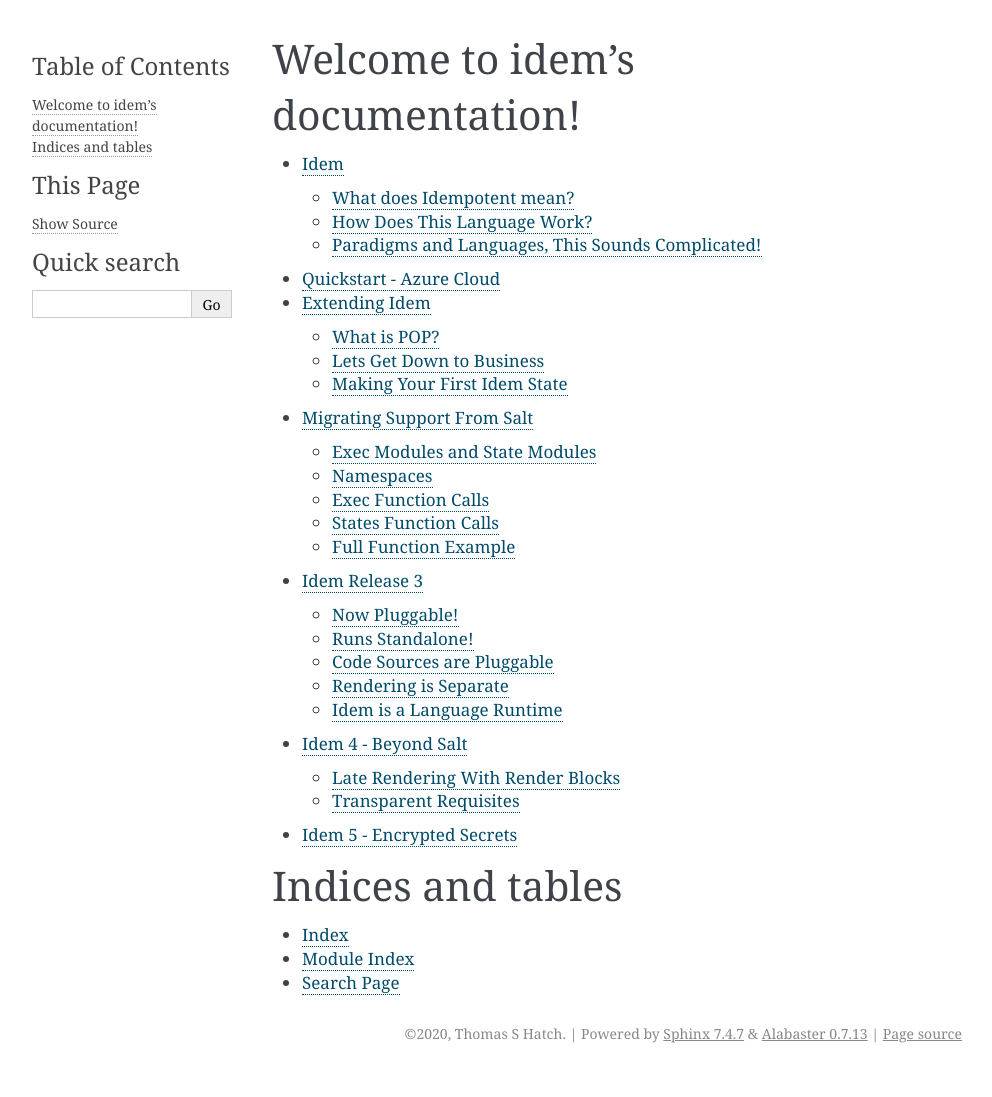
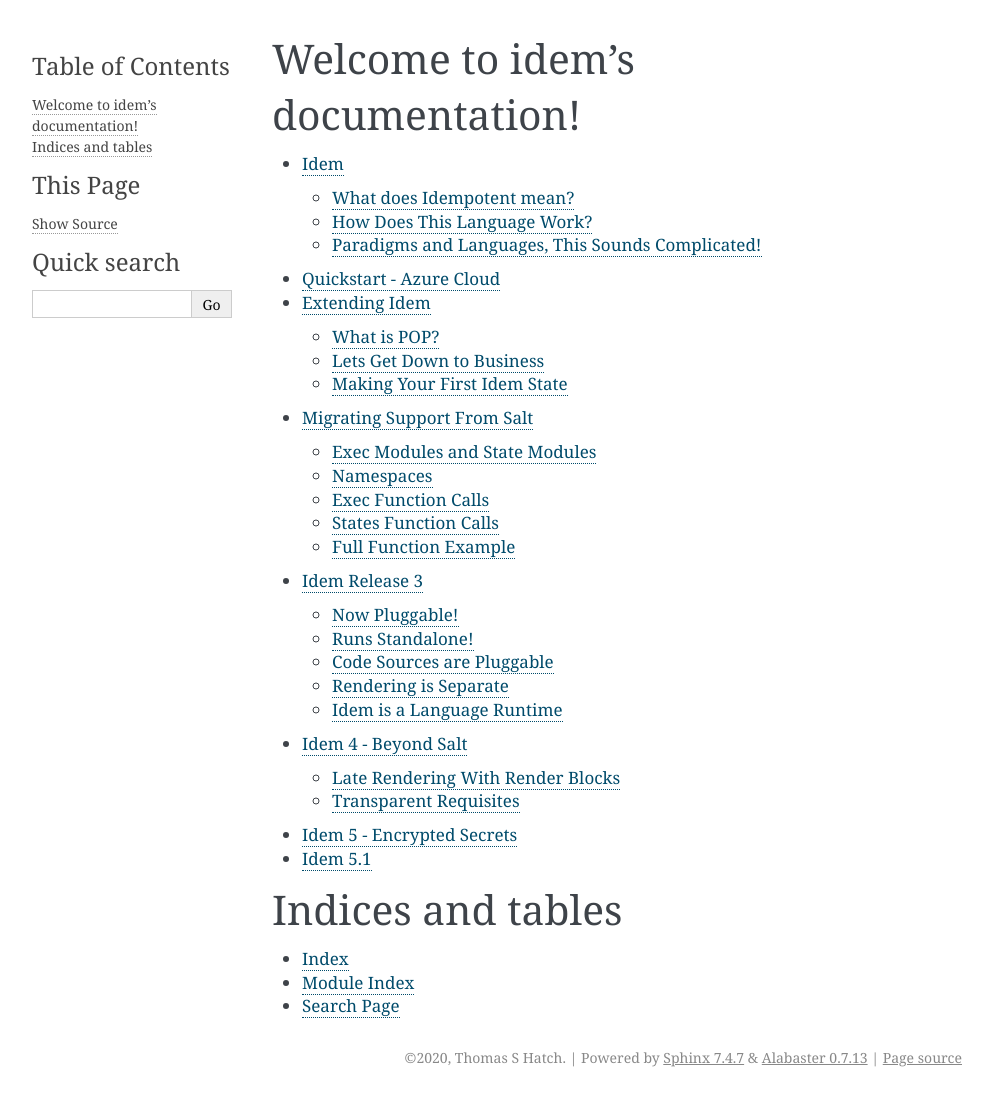
Before and after one commit to vmware-archive/idem, a Sphinx documentation site: the page built from docs/index.rst, in a window 1280 px wide. Shown: the whole page, without its empty margins (148-1140 px from the left). Built offline with Sphinx 7.4.7, drawn with Linux system fonts in a browser that asks for light colours; before the commit the page ends 1073 px from its top, so only the background shows below that.

Commit message:
Prep release 5.1

```diff
--- a/docs/conf.py
+++ b/docs/conf.py
@@ -24,9 +24,9 @@ copyright = '2020, Thomas S Hatch'
 author = 'Thomas S Hatch'
 
 # The short X.Y version
-version = '5'
+version = '5.1'
 # The full version, including alpha/beta/rc tags
-release = '5'
+release = '5.1'
 
 
 # -- General configuration ---------------------------------------------------
--- a/idem/version.py
+++ b/idem/version.py
@@ -1 +1 @@
-version = '5'
+version = '5.1'
```
Also changed, not shown: docs/releases/5.1.rst (added, +13 -0 lines).
